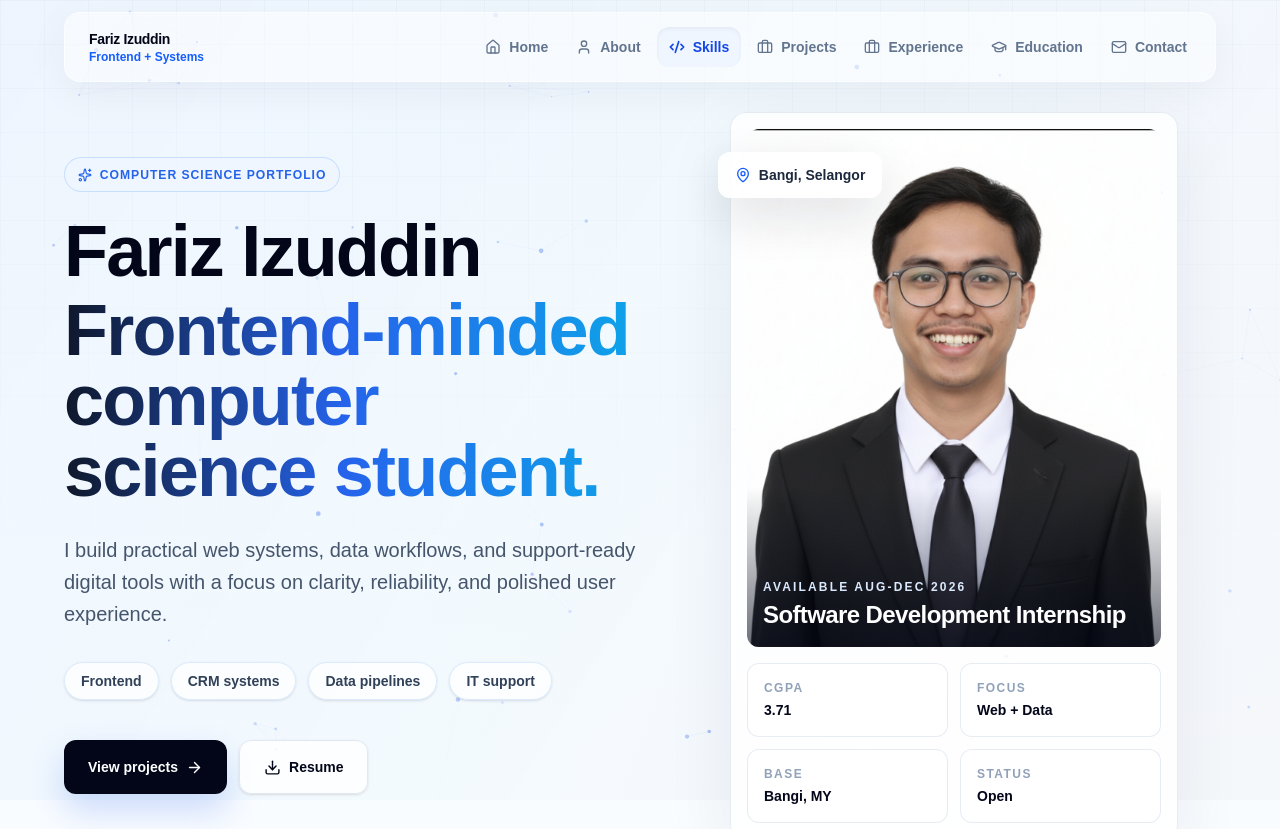
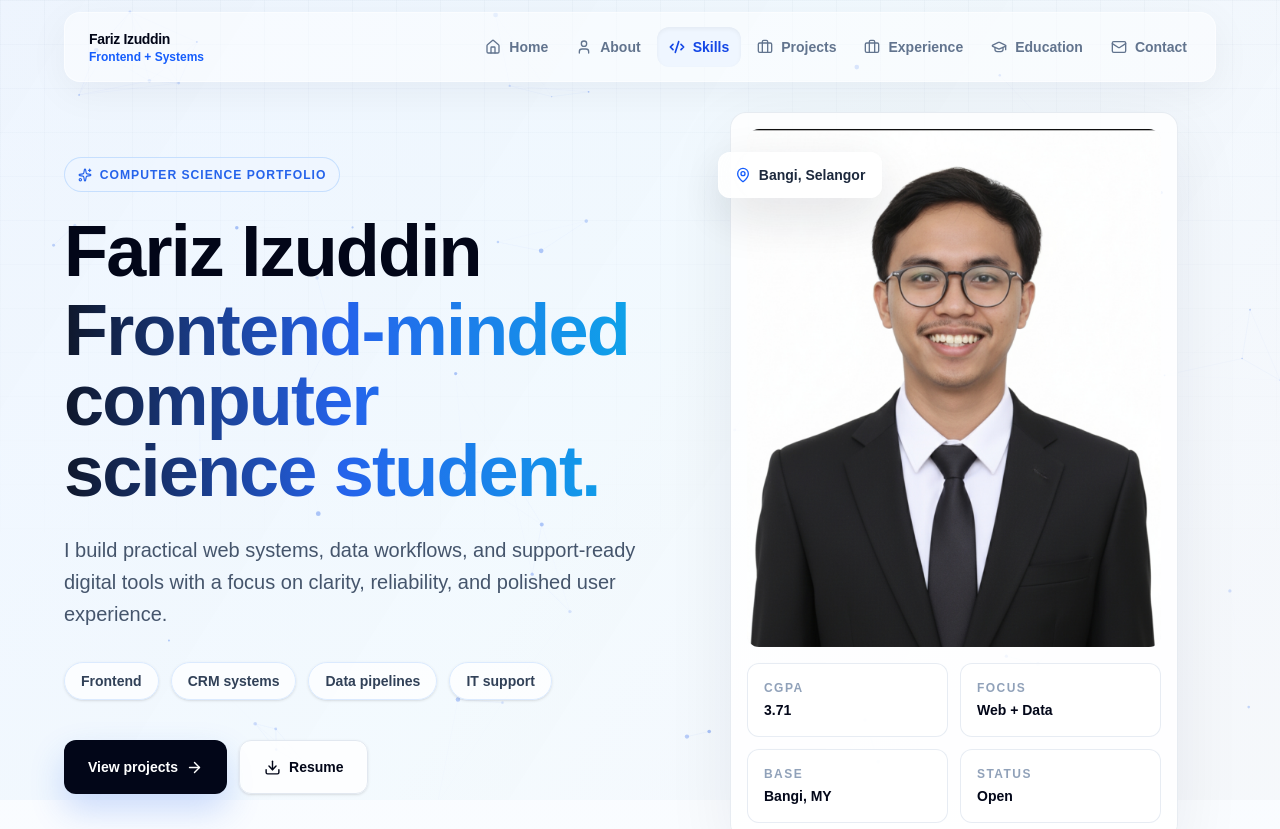
Before and after one commit to Farizdin/Farizdin.github.io, a Next.js app: page / in a window 1280 px wide. Shown: the top 829 px of the page. Built offline with nearby package versions, Linux system fonts and the light colour scheme.

Commit message:
Remove text from hero image

```diff
--- a/src/components/sections/Hero.tsx
+++ b/src/components/sections/Hero.tsx
@@ -104,11 +104,7 @@ export default function Hero() {
                 className="object-cover object-top"
                 priority
               />
-              <div className="absolute inset-x-0 bottom-0 h-40 bg-gradient-to-t from-slate-950/58 to-transparent" />
-              <div className="absolute bottom-4 left-4 right-4 text-white">
-                <p className="text-xs font-bold uppercase tracking-[0.18em] text-blue-100">Available Aug-Dec 2026</p>
-                <h2 className="mt-1 text-2xl font-bold tracking-tight">Software Development Internship</h2>
-              </div>
+
             </div>
 
             <div className="grid grid-cols-2 gap-3 pt-4">
```
